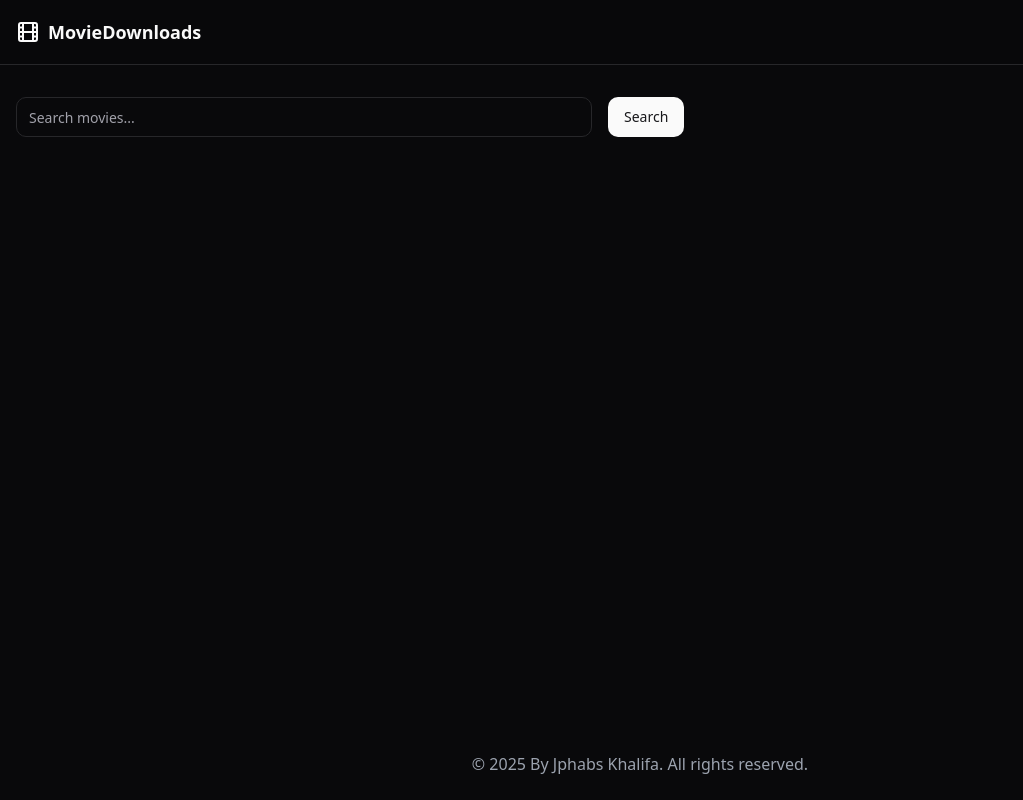
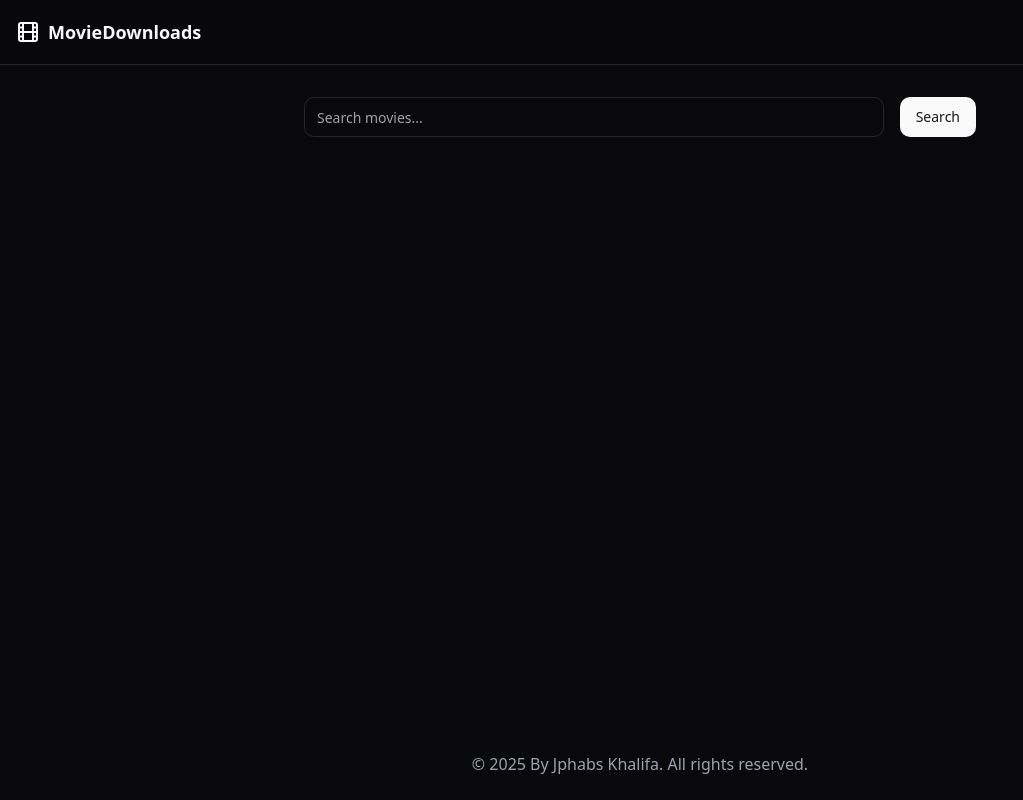
Before and after one commit to moviesharing/reeldownloads, a React (Vite) app: page /search in a window 1280 px wide. Shown: the whole page, without its empty margins (0-1023 px from the left). Built offline with nearby package versions, Linux system fonts and the light colour scheme.

Commit message:
Center search functionality
Adjusted the styling of the search functionality to ensure it is properly centered, enhancing the overall appearance and neatness of the layout.
[skip gpt_engineer]

```diff
--- a/src/components/SearchBar.tsx
+++ b/src/components/SearchBar.tsx
@@ -14,13 +14,13 @@ export const SearchBar = () => {
   };
 
   return (
-    <form onSubmit={handleSubmit} className="w-full max-w-lg">
+    <form onSubmit={handleSubmit} className="w-full max-w-lg mx-auto">
       <Input
         type="search"
         placeholder="Search movies..."
         value={query}
         onChange={(e) => setQuery(e.target.value)}
-        className="h-12 bg-white/5 text-white placeholder:text-gray-400"
+        className="h-12 bg-white/5 text-white placeholder:text-gray-400 w-full"
       />
     </form>
   );
--- a/src/pages/Search.tsx
+++ b/src/pages/Search.tsx
@@ -35,13 +35,13 @@ const Search = () => {
 
   return (
     <div className="container mx-auto px-4 py-8">
-      <form onSubmit={handleSearch} className="mb-8 flex gap-4">
+      <form onSubmit={handleSearch} className="mb-8 flex gap-4 justify-center max-w-2xl mx-auto">
         <Input
           type="search"
           placeholder="Search movies..."
           value={searchTerm}
           onChange={(e) => setSearchTerm(e.target.value)}
-          className="max-w-xl"
+          className="flex-1"
         />
         <Button type="submit">Search</Button>
       </form>
```
